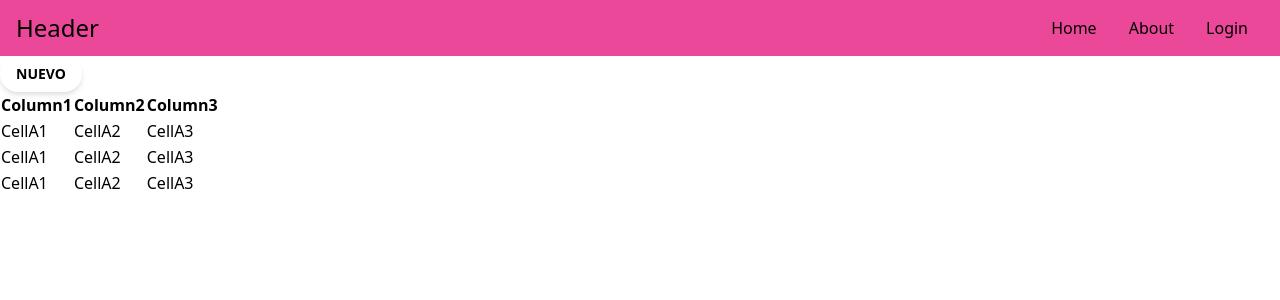
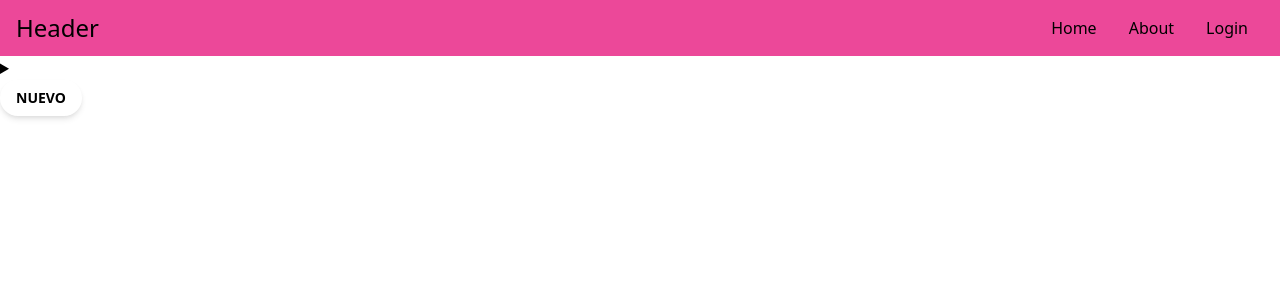
Before and after one commit to sebastianvelo/react-typescript-tailwind-template, a React (Create React App) app: page / in a window 1280 px wide. Shown: the top 300 px of the page. Built offline with nearby package versions, Linux system fonts and the light colour scheme.

Commit message:
New component Dropdown created

```diff
--- a/src/client/layout/main/Main.tsx
+++ b/src/client/layout/main/Main.tsx
@@ -1,4 +1,5 @@
-import Pill from "components/badge/pill/Pill";
+import Dropdown from "components/dropdown/Dropdown";
+import Pill from "components/pill/Pill";
 import Table from "components/table/Table";
 import { FunctionComponent, useEffect } from "react";
 import { Switch, useHistory } from "react-router-dom";
@@ -24,8 +25,10 @@ const Main: FunctionComponent<MainProps> = () => {
 
     return (
         <main>
-            <Pill label="NUEVO" />
-            <Table {...tablemock} />
+            <Dropdown
+                trigger={<Pill label="NUEVO" />}
+                content={<Table {...tablemock} />}
+            />
             <Switch>
 
             </Switch>
--- /dev/null
+++ b/src/components/dropdown/Dropdown.tsx
@@ -0,0 +1,18 @@
+import { FunctionComponent } from "react";
+import ComponentStyle from "style/ComponentStyle";
+
+interface DropdownProps {
+    trigger: React.ReactNode | React.ReactNode[];
+    content: React.ReactNode | React.ReactNode[];
+}
+
+const Dropdown: FunctionComponent<DropdownProps> = (props: DropdownProps) => {
+    return (
+        <details className={ComponentStyle.DROPDOWN}>
+            <summary>{props.trigger}</summary>
+            {props.content}
+        </details>
+     );
+}
+
+export default Dropdown;
--- a/src/style/ComponentClass.ts
+++ b/src/style/ComponentClass.ts
@@ -1,5 +1,5 @@
 import { ActionProps } from "components/action/Action";
-import { PillProps } from "components/badge/pill/Pill";
+import { PillProps } from "components/pill/Pill";
 import ComponentStyle from "./ComponentStyle";
 import TailwindClass from "./tailwind/TailwindClass";
 
--- a/src/style/ComponentStyle.ts
+++ b/src/style/ComponentStyle.ts
@@ -6,6 +6,7 @@ enum ComponentStyle {
     ACTION = `px-4 py-2 rounded-md`,
 
     PILL = `py-2 px-4 shadow-md rounded-full font-semibold text-sm mr-2 w-max`,
+    DROPDOWN = `list-none`
 }
 
 export default ComponentStyle;
--- a/src/style/index.css
+++ b/src/style/index.css
@@ -1,3 +1,12 @@
 @tailwind base;
 @tailwind components;
 @tailwind utilities;
+
+@layer base {
+  .list-none {
+    list-style-type: none;
+  }
+  .list-none::-webkit-details-marker {
+    display: none;
+  }
+}
```
Also changed, not shown: src/components/badge/Badge.tsx (deleted, +0 -13 lines), src/components/pill/Pill.tsx (renamed from src/components/badge/pill/Pill.tsx).
